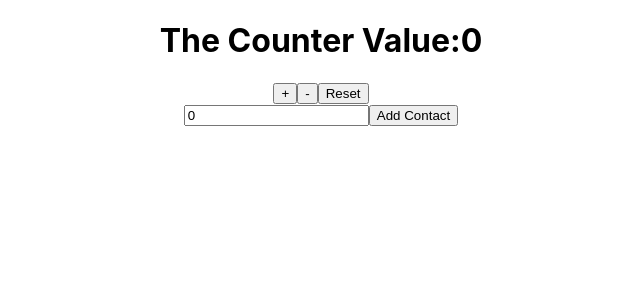
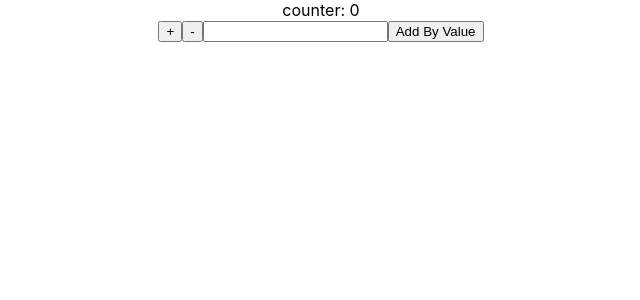
Before and after one commit to AbdulMoiz8994/Bootcamp-Redux-And-Redux-toolkit, a React (Create React App) app: page / in a window 1280 px wide. Shown: the top 300 px of the page, without its empty margins (319-959 px from the left). Built offline with nearby package versions, Linux system fonts and the light colour scheme.

Commit message:
add ethe simple redux store reducer actio dispatch and useSlectore

```diff
--- a/src/App.js
+++ b/src/App.js
@@ -1,15 +1,18 @@
 import React,{useState} from 'react'
 import './App.css';
 import {CounterLogic, CounterValue} from './Components/index'
-
+import {CounterUI} from './Components/SimpleRedux/CounterUI'
+import {ActAndDisp} from './Components/SimpleRedux/ActAndDisp'
 function App() {
 
   const [counter, setCounter]=useState(0)
 
   return (
     <div className="App">
-    <CounterValue  />
-    <CounterLogic/>
+    {/* <CounterValue  /> */}
+    {/* <CounterLogic/> */}
+    <CounterUI/>
+    <ActAndDisp/>
     </div>
   );
 }
--- /dev/null
+++ b/src/Components/SimpleRedux/ActAndDisp.jsx
@@ -0,0 +1,24 @@
+import React, { useState } from 'react'
+import {useDispatch} from 'react-redux'
+
+
+export const ActAndDisp = () => {
+
+   const dispatch=useDispatch()
+   const [value, setValue]=useState(0)
+    return (
+        <div>
+             <button onClick={() => dispatch({
+                 type: 'INCREMENT'
+             })}>+</button>
+             <button onClick={() => dispatch({
+                 type: 'DECREMENT'
+             })}>-</button>
+             <input onChange={(e) => setValue(e.target.value)} />
+             <button onClick={() => dispatch({
+                 type: 'INCREMNT_BY_VALUE',
+                 payload: Number(value),
+             })}>Add By Value</button>
+        </div>
+    )
+}
--- /dev/null
+++ b/src/Components/SimpleRedux/CounterUI.jsx
@@ -0,0 +1,15 @@
+import React from 'react';
+import {useSelector} from 'react-redux'
+
+export const CounterUI = () => {
+
+const counter=useSelector((state) =>{
+    return state.counter
+})
+
+    return (
+        <div>
+            counter: {counter}
+        </div>
+    )
+}
--- /dev/null
+++ b/src/Components/SimpleRedux/Reducer.jsx
@@ -0,0 +1,26 @@
+const initailValue={
+    counter:0
+}
+
+// The Reducer will be pure function
+export const ReducerFunc=(state=initailValue,action) =>{
+    switch(action.type){
+        case 'INCREMENT':
+          return{
+              ...state,counter: state.counter +=1
+          };
+          case 'DECREMENT':
+              return{
+                  ...state,counter: state.counter -=1
+              }
+          case  'INCREMNT_BY_VALUE':
+              return{
+                  ...state, counter: state.counter+ action.payload
+              }
+              default:{
+                   return {...state}
+              }
+    }
+
+
+}
--- /dev/null
+++ b/src/Components/SimpleRedux/Store.jsx
@@ -0,0 +1,4 @@
+import { createStore } from 'redux'
+import {ReducerFunc} from './Reducer'
+
+export const store=createStore(ReducerFunc);
--- a/src/index.js
+++ b/src/index.js
@@ -3,7 +3,7 @@ import ReactDOM from 'react-dom';
 import './index.css';
 import App from './App';
 import reportWebVitals from './reportWebVitals';
-import {store} from './Components/ReduxToolKit/App/store'
+import {store} from './Components/SimpleRedux/Store'
 import {Provider} from 'react-redux'
 
 ReactDOM.render(
```
